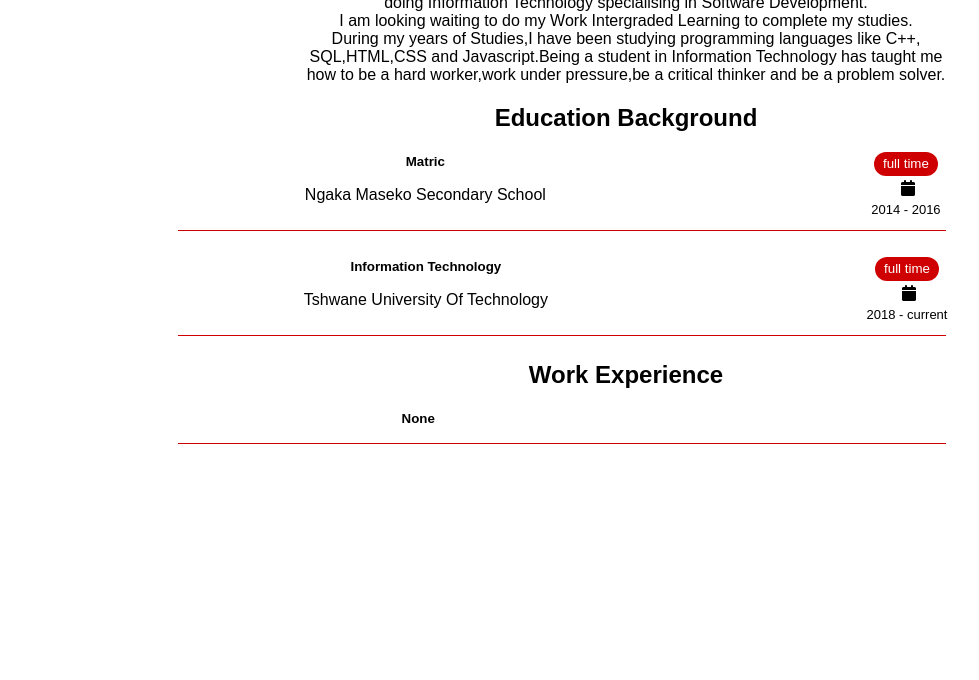
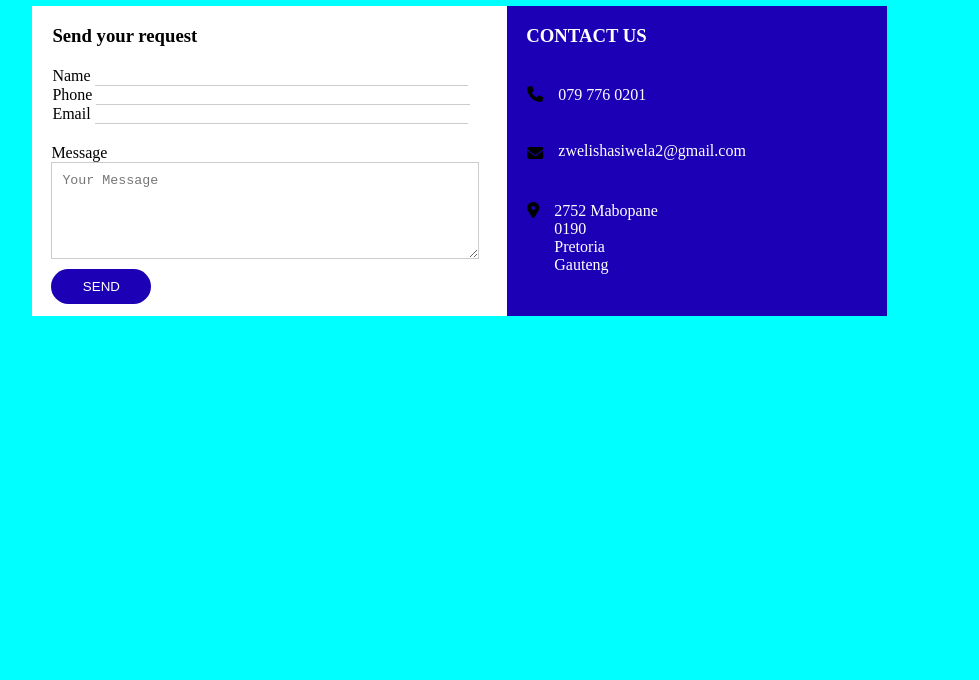
Before and after one commit to Zwelisha19/codetribe-webdev, a plain HTML site: page Bootcamp Lesson 1/Contact.html in a window 1280 px wide. Shown: the part 120-800 px from the top of the page, without its empty margins (14-993 px from the left). Drawn offline with Linux system fonts and the light colour scheme.

Commit message:
Update Contact.html

```diff
--- a/Bootcamp Lesson 1/Contact.html
+++ b/Bootcamp Lesson 1/Contact.html
@@ -3,87 +3,53 @@
 <head>
     <meta charset="UTF-8">
     <meta name="viewport" content="width=device-width, initial-scale=1.0">
-    <title>Document</title>
+    <title>Contact Page</title>
     <link rel="stylesheet" href="https://cdnjs.cloudflare.com/ajax/libs/font-awesome/6.5.2/css/all.min.css"
     />
-
 </head>
-<body style=" margin: 0;padding: 0;font-family: Arial, Helvetica, sans-serif;">
-    <div style="text-align: center;margin-top: 3rem;">
-        <h2>About me</h2>
-        <p>I am a final year student at Tshwane University of Technology <br>
-            doing Information Technology specialising in  Software Development. <br>
-            I am looking waiting to do my Work Intergraded Learning to complete my studies. <br>
-            During my years of Studies,I have been studying programming languages like C++, <br>
-            SQL,HTML,CSS and Javascript.Being a student in Information Technology has taught me <br>
-            how to be a hard worker,work under pressure,be a critical thinker and be a problem solver.
-        </p>
-
-    <h2>Education Background</h2>
-        <div style="display: flex;justify-content: space-evenly;">
-            <div>
-                <small><strong>Matric</strong></small>
-            <div >
-                <p>Ngaka Maseko Secondary School</p>
+<body style="background: aqua;padding: 3%;">
+    <h1>Contact Us</h1>
+    <div style="display: flex;background:aqua;margin-right: 20%;">
+        <div style=" width: 50%; height:310px;background: white;">
+            <h3 style="margin-left: 20px;">Send your request</h3>
+            <form>
+                <div style=" display: block;gap: 10px;margin: 20px;">
+                    <div style="flex-basis: 45%;">
+                        <label>Name</label>
+                        <input style=" width: 85%;border: none;border-bottom: 1px solid #ccc;outline: none;" type="text" >
                     </div>
+                    <div style="flex-basis: 45%;">
+                        <label>Phone</label>
+                        <input style=" width: 85%;border: none;border-bottom: 1px solid #ccc;outline: none;" type="text" >
                     </div>
-            <div >
-                <button style="width:4rem;background-color: #cf0001;color: white;border-radius: 1.5rem;height: 1.5rem;border: none;"  >full time</button>
-                <i style="margin-left: 5% ;margin-top: 5%;" class="fa-solid fa-calendar"></i>
-                <p style="font-size: small;margin-top:5%">2014 - 2016</p>
-
+                    <div style="flex-basis: 45%;">
+                        <label>Email</label>
+                        <input style=" width: 85%;border: none;border-bottom: 1px solid #ccc;outline: none;" type="email" >
+                    </div>
 
                 </div>
 
+                <label style="margin-left: 4%;margin-bottom: 5px;">Message</label>
+                <textarea style="margin-left: 4%;width: 90%;border: 1px solid #ccc;outline: none;padding: 10px;box-sizing: border-box;" rows="5" placeholder="Your Message"></textarea>
+                <button style="background: #1c00b5;width: 100px;border: none;outline: none;color: white;margin-left: 4%;margin-top:6px;height: 35px;border-radius: 30px;" type="submit">SEND</button>
 
+            </form>
         </div>
-        <div style="border-bottom: 1px solid #cf0001;display: block;width: 60%;margin-left: 15%;margin-bottom: 2%;">
-
+        <div style=" display: block;align-items: center;justify-content: space-around;width: 40%;height: 310px;background:#1c00b5 ;">
+            <h3 style="margin-left: 5%;color: white;font-weight: 600;">CONTACT US</h3>
+            <div style="height: 200px;width:300px;border-radius: 5px;margin-left: 20px;">
+                <div style="height: 30%;width:100%;display: flex;">
+                    <i style="margin-top: 20px;"  class="fa-solid fa-phone"></i><p style="margin-top: 20px;margin-left: 15px;color: white;">079 776 0201</p>
                 </div>
-        <div style="display: flex;justify-content: space-evenly;">
-            <div>
-                <small><strong>Information Technology</strong></small>
-            <div >
-                <p>Tshwane University Of Technology</p>
+                <div style="height: 30%;width:100%;display: flex;">
+                    <i style="margin-top: 19px;" class="fa-solid fa-envelope"></i><p style="margin-left: 15px;color: white;">zwelishasiwela2@gmail.com</p>
+                </div>
+                <div style="height: 40%;width:100%;display: flex;">
+                    <i style="margin-top: 16px;" class="fa-solid fa-location-dot"></i><p style="margin-left: 15px;color: white;">2752 Mabopane <br> 0190 <br> Pretoria <br>Gauteng</p>
                 </div>
             </div>
-            <div >
-                <button style="width:4rem;background-color: #cf0001;color: white;border-radius: 1.5rem;height: 1.5rem;border:none;">full time</button>
-                <i style="margin-left: 5% ;margin-top: 5%;" class="fa-solid fa-calendar"></i>
-                <p style="font-size: small;margin-top:5%">2018 - current</p>
-
-
-            </div>
-
-
-        </div>
-        <div style="border-bottom: 1px solid #cf0001;display: block;width: 60%;margin-left:15%;margin-bottom: 2%;">
-
-        </div>
-
-
-    <h2>Work Experience</h2>
-    <div style="display: flex;justify-content: space-evenly;">
-        <div>
-            <small><strong>None</strong></small>
-        <div >
-            <p></p>
     </div>
         </div>
-        <div >
-
-
-            <p style="font-size: small;margin-top:5%"></p>
-
-
-        </div>
-
-
-    </div>
-    <div style="border-bottom: 1px solid #cf0001;display: block;width: 60%;margin-left:15%;margin-bottom: 2%;">
-
-    </div>
-
     </div>
 </body>
 </html>
```
Lines whose indentation alone changed are shown as unchanged.
